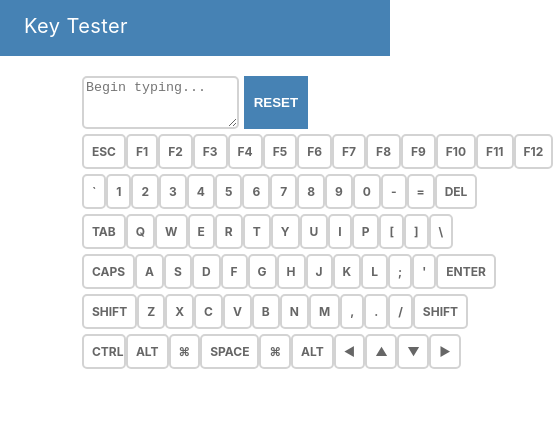
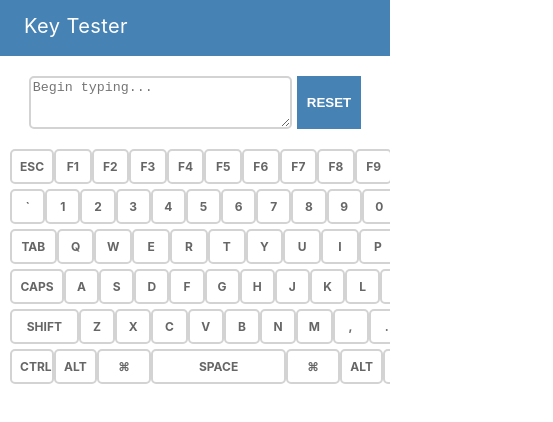
Before and after one commit to filoxo/key-tester, a Vue app: page / in a window 390 px wide. Shown: the top 422 px of the page, 553 px wide, since content can reach past the window. Built offline with nearby package versions, Linux system fonts and the light colour scheme.

Commit message:
Add mobile styles

```diff
--- a/src/App.vue
+++ b/src/App.vue
@@ -8,7 +8,8 @@
         <Testarea />
         <button type="button" @click="$store.commit('reset')" >Reset</button>
       </div>
-      <div>
+      <div class="container">
+        <div class="keyboard">
         <div class="row" v-for="(row, index) in map.rows" :key="index" >
           <Key
             v-for="key in row"
@@ -16,6 +17,7 @@
             :label="key.label"
             :size="key.size"
             :is-active="detectedKeys[key.code]" />
+        </div>
         </div>
       </div>
     </main>
@@ -49,7 +51,8 @@ body {
 
 main {
   margin: 20px auto;
-  width: 58vw;
+  max-width: 700px;
+  width: 100%;
 }
 
 header {
@@ -75,6 +78,15 @@ header span {
   align-items: stretch;
   justify-content: center;
 }
+.container {
+  margin-top: 15px;
+  overflow: scroll;
+  width: 100%;
+}
+.keyboard {
+  min-width: 500px;
+  padding: 0 10px;
+}
 .row {
   display: flex;
   justify-content: space-between;
```
